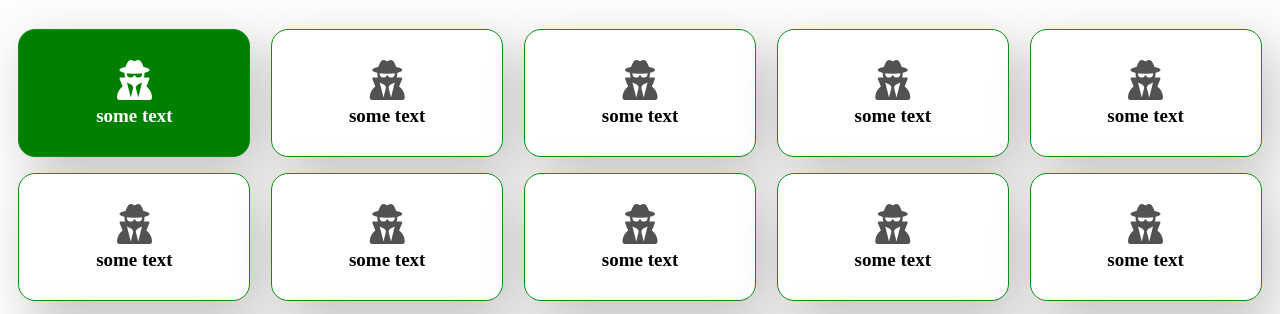
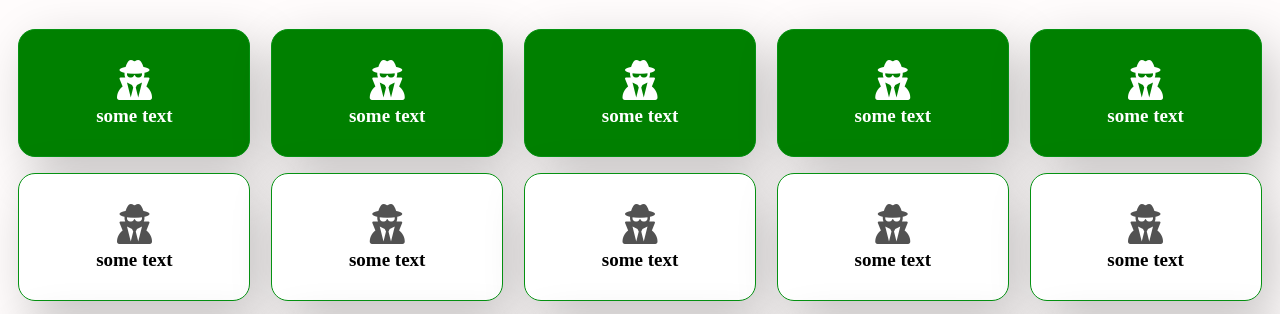
Before and after one commit to TejasRaikwar/renuka-cards, a plain HTML site: page index.html in a window 1280 px wide. Shown: the part 476-790 px from the top of the page. Drawn offline with nearby package versions, Linux system fonts and the light colour scheme; a script that the page names is missing.

Commit message:
Update index.html

```diff
--- a/index.html
+++ b/index.html
@@ -161,19 +161,19 @@
           <i class="fa-solid fa-user-secret"></i>
           <p>some text</p>
         </div>
-        <div class="glass-card">
+        <div class="glass-card active">
           <i class="fa-solid fa-user-secret"></i>
           <p>some text</p>
         </div>
-        <div class="glass-card">
+        <div class="glass-card active">
           <i class="fa-solid fa-user-secret"></i>
           <p>some text</p>
         </div>
-        <div class="glass-card">
+        <div class="glass-card active">
           <i class="fa-solid fa-user-secret"></i>
           <p>some text</p>
         </div>
-        <div class="glass-card">
+        <div class="glass-card active">
           <i class="fa-solid fa-user-secret"></i>
           <p>some text</p>
         </div>
```
